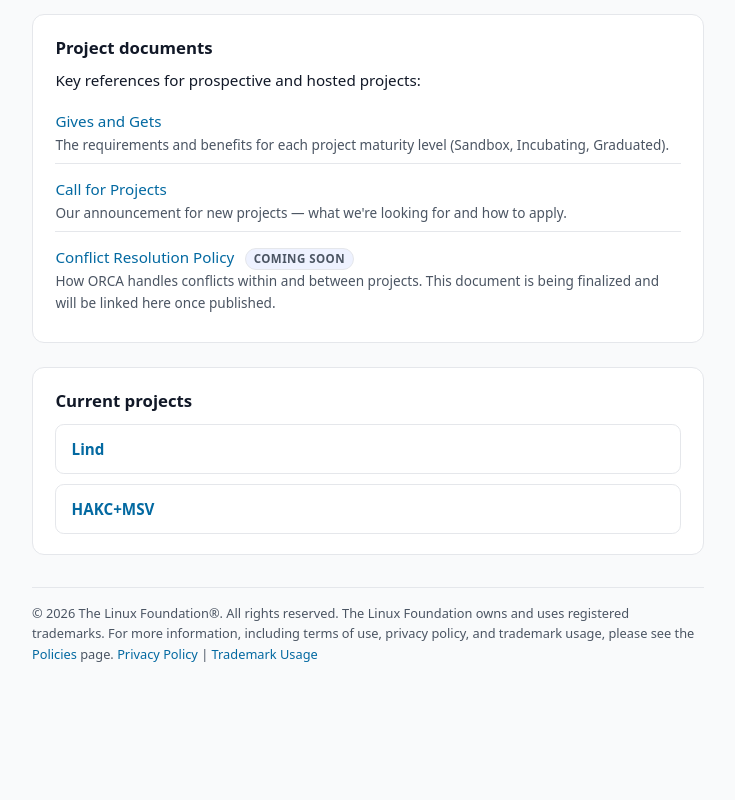
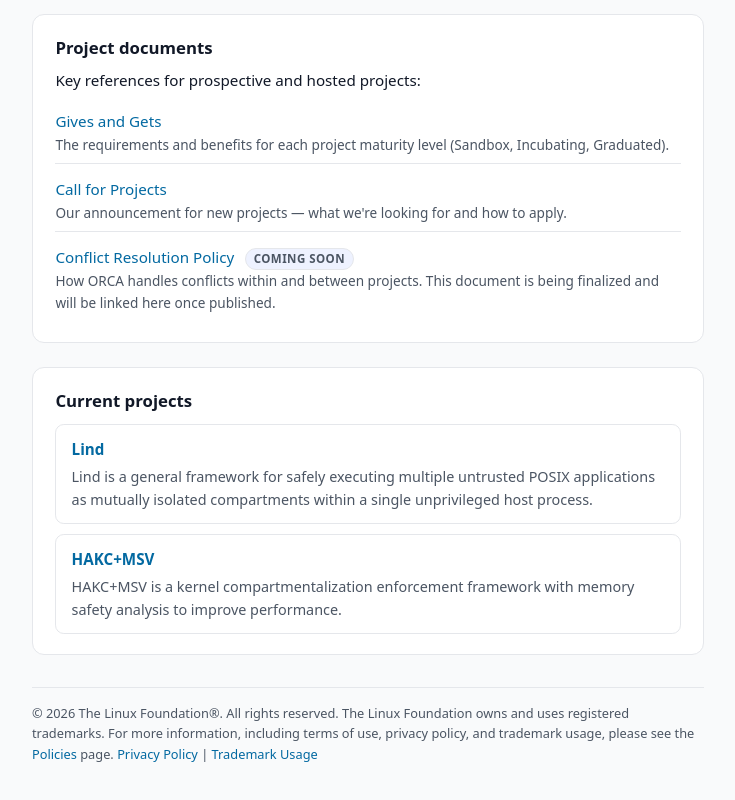
Before and after one commit to ORCA-LF/orca-lf.github.io, a plain HTML site: page projects.html in a window 1280 px wide. Shown: the part 1722-2522 px from the top of the page, without its empty margins (272-1007 px from the left). Before the commit the page ends 2434 px from the top, so only its background shows below. Drawn offline with Linux system fonts and the light colour scheme.

Commit message:
Add project descriptions

```diff
--- a/projects.html
+++ b/projects.html
@@ -509,6 +509,7 @@
                 <a href="https://github.com/Lind-Project" target="_blank" rel="noopener">Lind</a>
               </span>
             </div>
+            <p class="project-desc">Lind is a general framework for safely executing multiple untrusted POSIX applications as mutually isolated compartments within a single unprivileged host process.</p>
           </div>
           <div class="project-card">
             <div class="project-head">
@@ -516,6 +517,7 @@
                 <a href="https://github.com/HAKC-MSV" target="_blank" rel="noopener">HAKC+MSV</a>
               </span>
             </div>
+            <p class="project-desc">HAKC+MSV is a kernel compartmentalization enforcement framework with memory safety analysis to improve performance.</p>
           </div>
         </div>
         <!--
```
